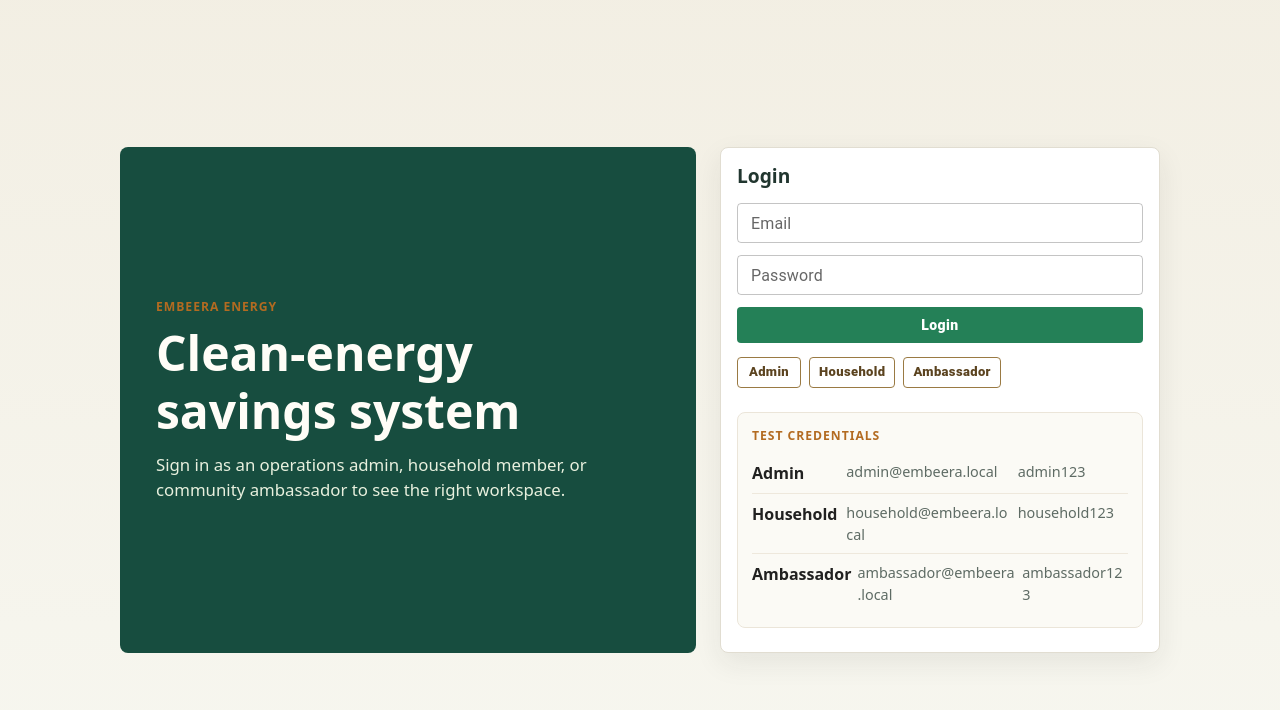
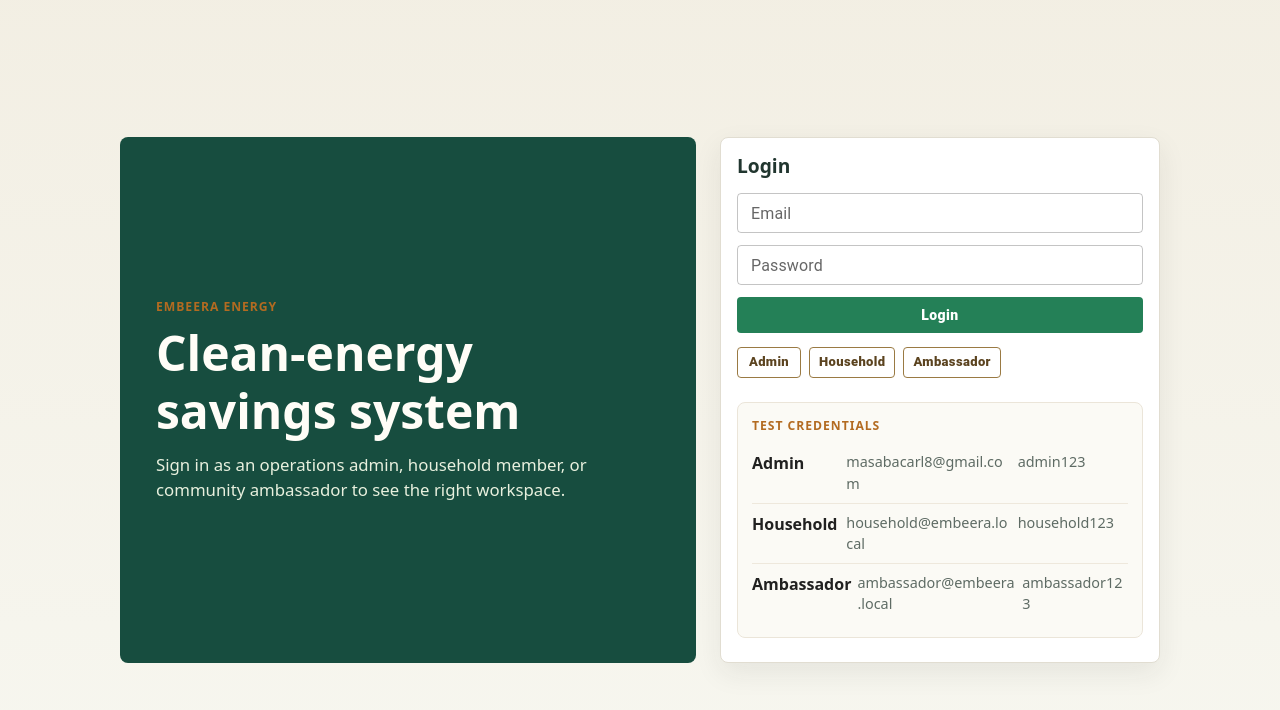
Before and after one commit to masabacarlm/Embeera-energy-mvp, a React (Vite) app in the folder frontend/: page / in a window 1280 px wide. Shown: the top 710 px of the page. Built offline with nearby package versions, Linux system fonts and the light colour scheme.

Commit message:
Set Masaba Carl Michael as admin user

```diff
--- a/frontend/App.jsx
+++ b/frontend/App.jsx
@@ -17,7 +17,7 @@ const SEEDED_GROUP_ID = 1;
 const TEST_USERS = {
   admin: {
     label: "Admin",
-    email: "admin@embeera.local",
+    email: "masabacarl8@gmail.com",
     password: "admin123"
   },
   household: {
```
Also changed, not shown: 1 other file (tests, documents, lock files or other folders).
